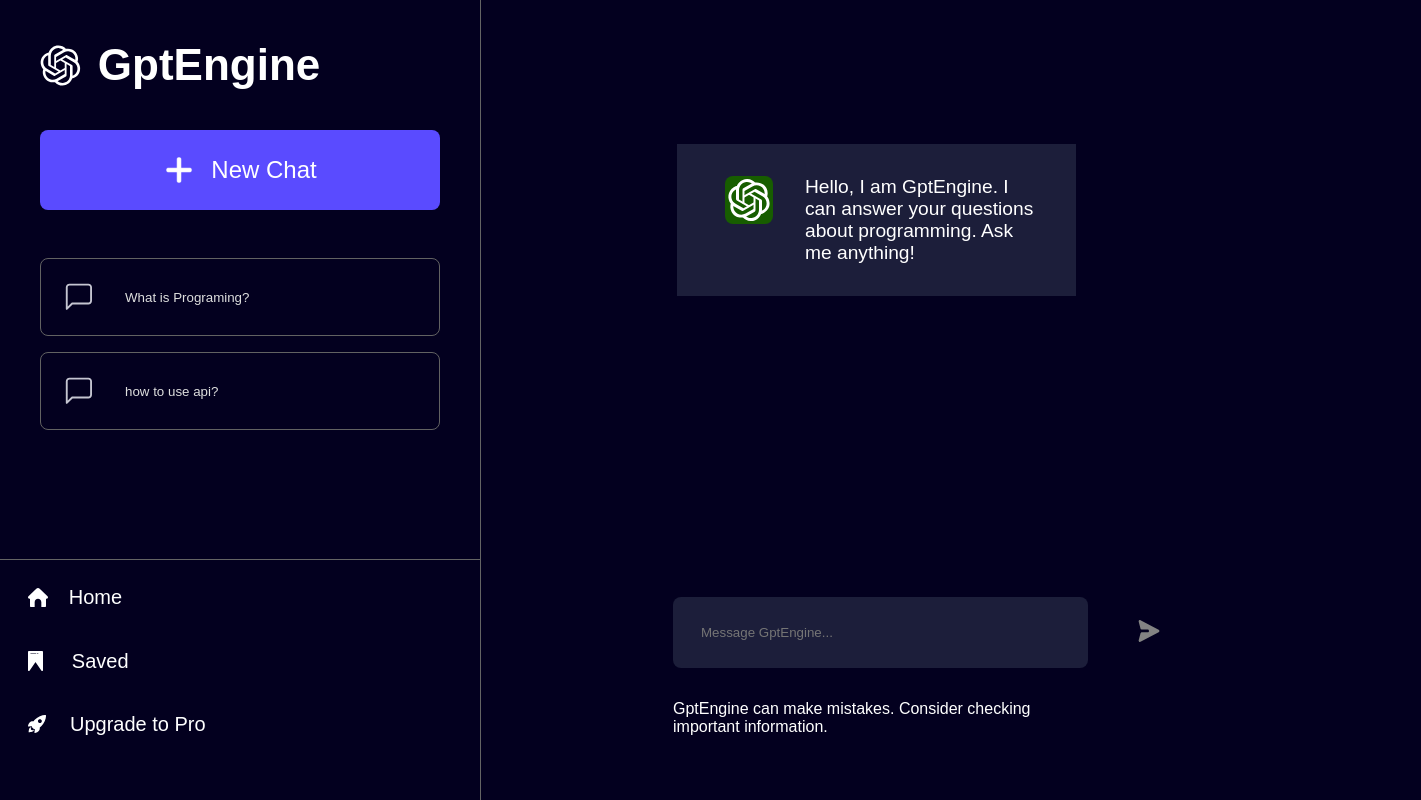
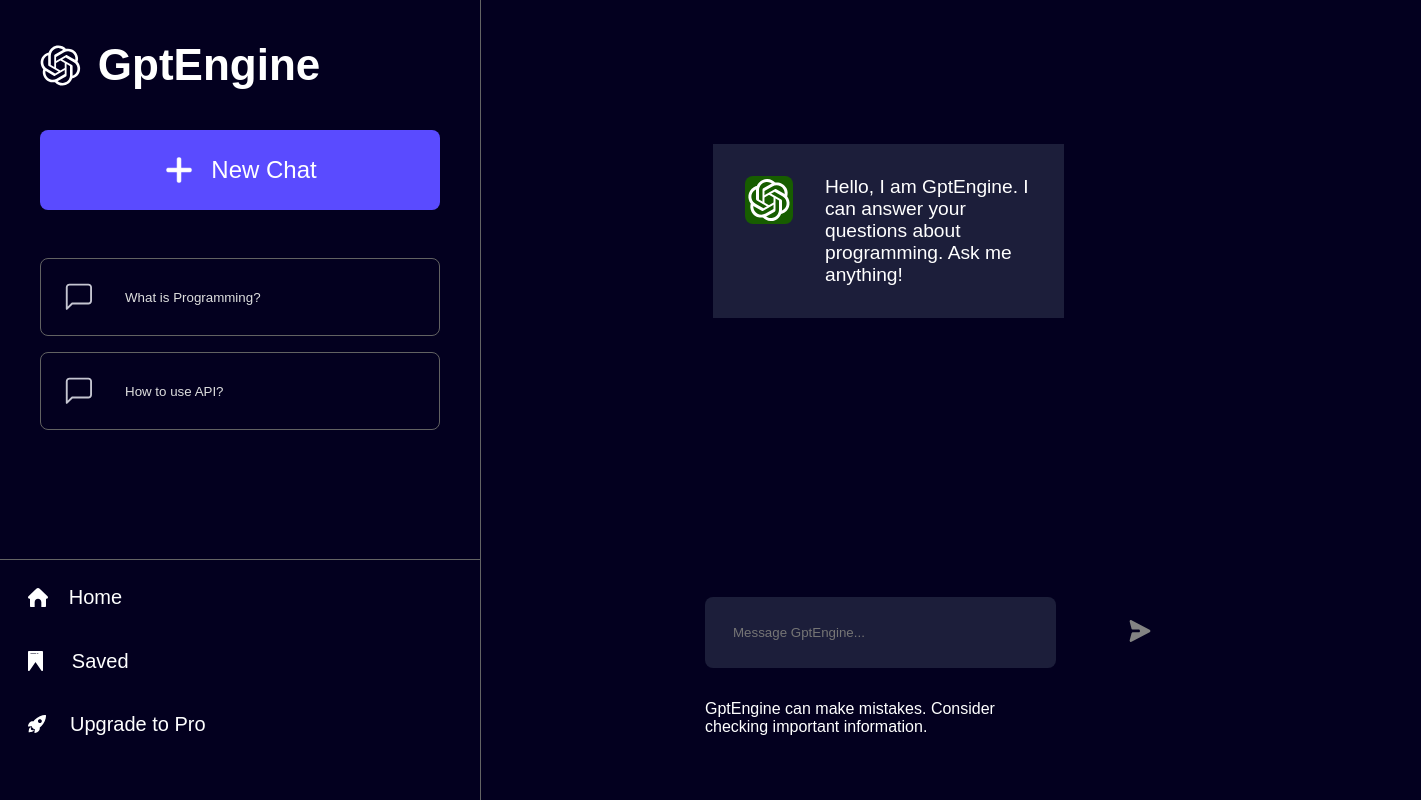
Before and after one commit to Priyanshuthapliyal2005/GptEngine, a React (Create React App) app: page / in a window 1280 px wide. Shown: the whole page, 1421 px wide, since content can reach past the window. Built offline with nearby package versions, Linux system fonts and the light colour scheme.

Commit message:
genrating output now

```diff
--- a/package.json
+++ b/package.json
@@ -3,10 +3,12 @@
   "version": "0.1.0",
   "private": true,
   "dependencies": {
+    "@google/generative-ai": "^0.2.0",
     "@testing-library/jest-dom": "^5.17.0",
     "@testing-library/react": "^13.4.0",
     "@testing-library/user-event": "^13.5.0",
     "axios": "^1.6.7",
+    "markdown-it": "^14.0.0",
     "openai": "^4.26.0",
     "openai-api": "^1.3.1",
     "react": "^18.2.0",
--- a/src/App.css
+++ b/src/App.css
@@ -130,32 +130,33 @@ flex-direction: column;
 align-items: center;
 margin: 6rem 10rem ;
 margin-bottom: 0;
+padding: 2rem;
 }
 
-.chats{
-overflow: hidden;
-overflow-y: scroll;
-scroll-behavior: smooth;
-width:100%;
-max-width: 70rem;
-height:calc(100vh-17rem);
-margin-right: 1.5rem;
+
+.chats {
+  overflow-y: auto;
+  max-height: 60vh;
+  width: calc(100% - 3rem);
 }
 
-.chat{
+.chat {
   margin: 1rem;
-padding: 2rem 3rem;
+  padding: 2rem;
   font-size: 1.2rem;
   display: flex;
   align-items: flex-start;
+  width: 100%;
+  box-sizing: border-box;
 }
 
-.chatImg{
+.chatImg {
   object-fit: cover;
   width: 3.5rem;
   margin-right: 2rem;
   border-radius: 0.5rem;
 }
+
 
 .bot{
 background: rgba(28,30,58,1);
@@ -164,14 +165,15 @@ border-radius: 0.5;
 
 }
 
-.chatFooter{
+.chatFooter {
   margin-top: auto;
-width: 100%;
+  width: calc(100% - 4rem);
   display: flex;
   flex-direction: column;
   align-items: center;
   justify-content: center;
 }
+
 
 .inp{
 padding: 0.5rem;
@@ -184,9 +186,12 @@ width:100%;
 
 .inp>input{
 width: calc(100% -5rem);
+flex: 1;
 outline: none;
-padding:1.25rem;
-color:white;
+padding: 1.25rem;
+color: white;
+background: transparent;
+border: none;
 }
 
 .inp>input, .send {
@@ -195,6 +200,12 @@ border: none;
 padding-right:65%;
 }
 
-.chatFooter>p{
+.send {
+  background: transparent;
+  border: none;
+  cursor: pointer;
+}
+
+.chatFooter > p {
   margin: 2rem 0;
 }
--- a/src/App.js
+++ b/src/App.js
@@ -1,5 +1,4 @@
-// App.js
-import { useState } from 'react';
+import React, { useState, useEffect } from 'react';
 import './App.css';
 import gptLogo from './assets/chatgpt.svg';
 import addBtn from './assets/add-30.png';
@@ -10,7 +9,7 @@ import rocket from './assets/rocket.svg';
 import sendBtn from './assets/send.svg';
 import userIcon from './assets/user-icon.png';
 import gptImgLogo from './assets/chatgptLogo.svg';
-import { sendMsgToOpenAI } from './openai';
+import { run } from './gemini';
 
 function App() {
   const [input, setInput] = useState("");
@@ -21,23 +20,41 @@ function App() {
     },
   ]);
 
-  const handleSend = async () => {
-    try {
-      // Send user message to OpenAI
-      const response = await sendMsgToOpenAI(input);
+  useEffect(() => {
+    const handleResponse = async () => {
+      // Don't generate a response if the last message is from the bot
+      if (messages.length > 0 && messages[messages.length - 1].isBot) return;
 
-      // Update messages with user message and OpenAI's response
-      setMessages(prevMessages => [
-        ...prevMessages,
-        { text: input, isBot: false },
-        { text: response, isBot: true },
-      ]);
+      try {
+        // Get the user input from the last message
+        const userInput = messages[messages.length - 1].text;
 
-      // Clear input field
-      setInput("");
-    } catch (error) {
-      console.error("Error sending message to OpenAI:", error);
-    }
+        // Call the run function from gemini.js with user input
+        const response = await run(userInput);
+
+        // Update messages with gemini's response
+        setMessages(prevMessages => [
+          ...prevMessages,
+          { text: response, isBot: true },
+        ]);
+      } catch (error) {
+        console.error("Error sending message to gemini:", error);
+      }
+    };
+
+    handleResponse(); // Call the handleResponse function when messages change
+  }, [messages]); // useEffect will re-run whenever messages change
+
+  const handleSend = () => {
+    if (!input) return;
+
+    // Update messages with the user's input
+    setMessages(prevMessages => [
+      ...prevMessages,
+      { text: input, isBot: false },
+    ]);
+
+    setInput(''); // Clear input after sending
   };
 
   return (
@@ -54,8 +71,8 @@ function App() {
             <img src={addBtn} alt="new chat" className="addBtn" />New Chat
           </button>
           <div className="upperSideBottom">
-            <button className="query"><img src={msgIcon} alt="Query" />What is Programing?</button>
-            <button className="query"><img src={msgIcon} alt="Query" />how to use api?</button>
+            <button className="query"><img src={msgIcon} alt="Query" />What is Programming?</button>
+            <button className="query"><img src={msgIcon} alt="Query" />How to use API?</button>
           </div>
         </div>
         <div className="lowerside">
@@ -70,9 +87,7 @@ function App() {
           </div>
         </div>
       </div>
-      {/* Main Section */}
       <div className="main">
-        {/* Chats Section */}
         <div className="chats">
           {messages.map((message, index) => (
             <div key={index} className={`chat ${message.isBot ? 'bot' : ''}`}>
@@ -82,7 +97,6 @@ function App() {
           ))}
         </div>
 
-        {/* Chat Footer */}
         <div className="chatFooter">
           <div className="inp">
             <input
--- /dev/null
+++ b/src/gemini.js
@@ -0,0 +1,57 @@
+// gemini.js
+const {
+  GoogleGenerativeAI,
+  HarmCategory,
+  HarmBlockThreshold,
+} = require("@google/generative-ai");
+
+const MODEL_NAME = "gemini-pro";
+const API_KEY = "AIzaSyAKfRdoygj8HZQXRijbbaLKIMOuTNOoty8"; // Replace with your actual API key
+
+export async function run(userInput) {
+  const genAI = new GoogleGenerativeAI(API_KEY);
+  const model = genAI.getGenerativeModel({ model: MODEL_NAME });
+
+  const generationConfig = {
+    temperature: 0.9,
+    topK: 1,
+    topP: 1,
+    maxOutputTokens: 2048,
+  };
+
+  const safetySettings = [
+    {
+      category: HarmCategory.HARM_CATEGORY_HARASSMENT,
+      threshold: HarmBlockThreshold.BLOCK_MEDIUM_AND_ABOVE,
+    },
+    {
+      category: HarmCategory.HARM_CATEGORY_HATE_SPEECH,
+      threshold: HarmBlockThreshold.BLOCK_MEDIUM_AND_ABOVE,
+    },
+    {
+      category: HarmCategory.HARM_CATEGORY_SEXUALLY_EXPLICIT,
+      threshold: HarmBlockThreshold.BLOCK_MEDIUM_AND_ABOVE,
+    },
+    {
+      category: HarmCategory.HARM_CATEGORY_DANGEROUS_CONTENT,
+      threshold: HarmBlockThreshold.BLOCK_MEDIUM_AND_ABOVE,
+    },
+  ];
+
+  const parts = [{
+    text: userInput // Use the user input as the text for generation
+  }];
+
+  const result = await model.generateContent({
+    contents: [{ role: "user", parts }],
+    generationConfig,
+    safetySettings,
+  });
+
+  const response = result.response;
+  const text = response.text();
+
+  console.log(text); // Log the response to the console
+
+  return text;
+}
--- a/src/openai.js
+++ /dev/null
@@ -1,34 +0,0 @@
-// openai.js
-import axios from 'axios';
-
-const apiKey = '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';
-const apiUrl = 'https://api.openai.com/v1/chat/completions';
-
-const sendMsgToOpenAI = async (userMessage) => {
-  try {
-    // Construct messages array with user's message
-    const messages = [
-      { role: 'user', content: userMessage },
-    ];
-
-    // Make API request
-    const response = await axios.post(apiUrl, {
-      model: 'davinci-002', // or 'gpt-4' based on your choice
-      // model: 'babbage-002', // or 'gpt-4' based on your choice
-      messages: messages,
-    }, {
-      headers: {
-        'Content-Type': 'application/json',
-        'Authorization': `Bearer ${apiKey}`,
-      },
-    });
-
-    // Extract and return the assistant's reply
-    return response.data.choices[0].message['content'];
-  } catch (error) {
-    console.error("Error in sendMsgToOpenAI:", error);
-    throw error;
-  }
-};
-
-export { sendMsgToOpenAI };
```
Also changed, not shown: 1 other file (tests, documents, lock files or other folders). Lines whose indentation alone changed are shown as unchanged.
